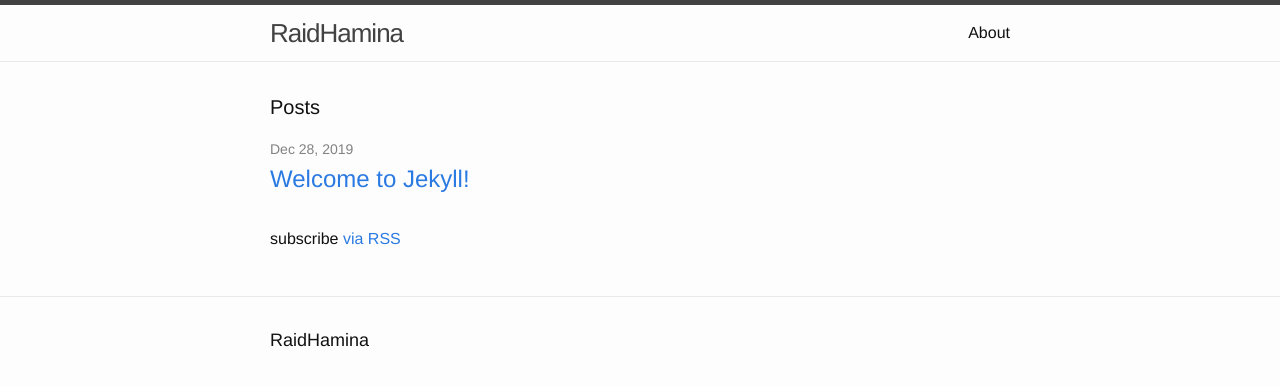
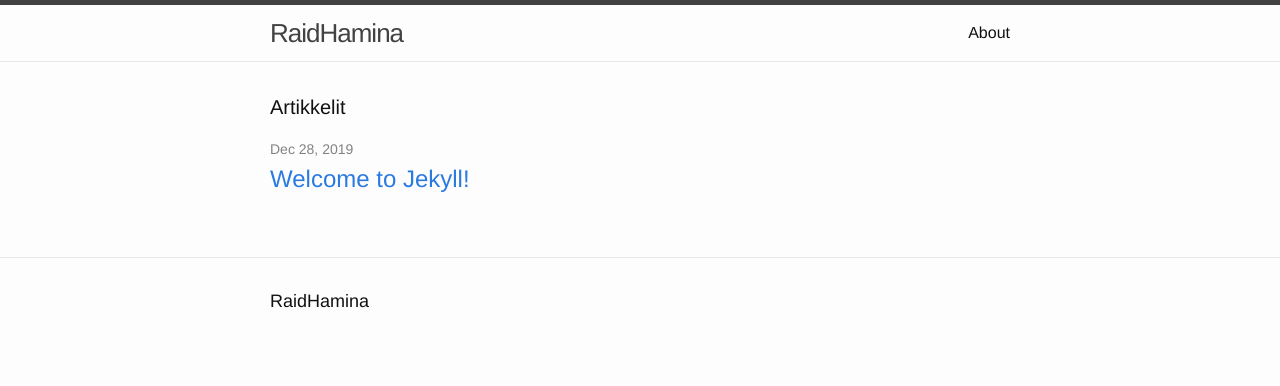
Before and after one commit to jinnatar/raidhamina, a Jekyll site: the page built from index.html, in a window 1280 px wide. Shown: the top 386 px of the page. Built offline with Jekyll 4.4.1, drawn with Linux system fonts in a browser that asks for light colours.

Commit message:
Simplify index

```diff
--- a/index.html
+++ b/index.html
@@ -4,7 +4,7 @@ layout: default
 
 <div class="home">
 
-  <h1 class="page-heading">Posts</h1>
+  <h1 class="page-heading">Artikkelit</h1>
 
   <ul class="post-list">
     {% for post in site.posts %}
@@ -18,6 +18,4 @@ layout: default
     {% endfor %}
   </ul>
 
-  <p class="rss-subscribe">subscribe <a href="{{ "/feed.xml" | prepend: site.baseurl }}">via RSS</a></p>
-
 </div>
```
